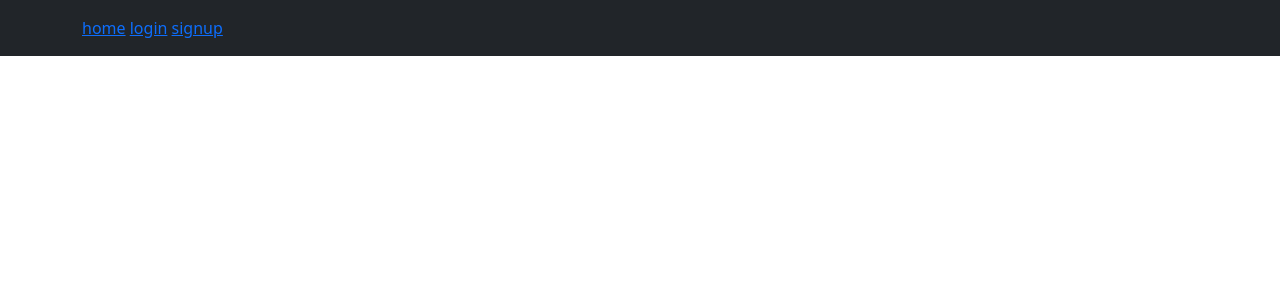
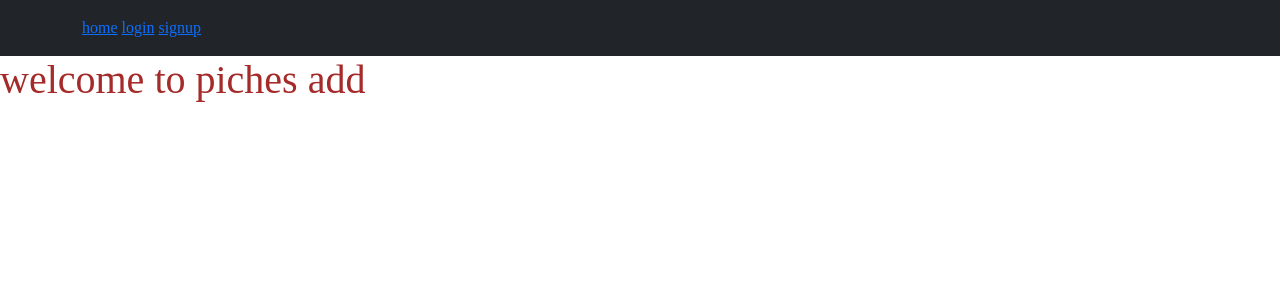
Before and after one commit to kiplangat01/One-minute-pitches, a Flask app: page / in a window 1280 px wide. Shown: the top 300 px of the page. Run offline with Flask 2, Linux system fonts and the light colour scheme; some libraries are stand-ins or nearby versions.

Commit message:
started styling

```diff
--- /dev/null
+++ b/app/static/css/style.css
@@ -0,0 +1,12 @@
+body{
+    font-family: serif;
+
+}
+
+li{
+    color: rebeccapurple;
+}
+
+.impress{
+    color: brown;
+}
--- a/app/templates/base.html
+++ b/app/templates/base.html
@@ -13,7 +13,7 @@
 <body>
 
      {% block navbar %}
-       {% include 'navbar.html' %}
+      {% include 'navbar.html' %}
      {% endblock %}
 
      {% block content%}
--- a/app/templates/index.html
+++ b/app/templates/index.html
@@ -1,4 +1,10 @@
 {% extends 'base.html' %}
 
 
-<h1>welcome to piches add</h1>
+{% block content%}
+
+
+<h1 class="impress">welcome to piches add</h1>
+
+
+{%endblock%}
--- a/app/templates/navbar.html
+++ b/app/templates/navbar.html
@@ -11,8 +11,6 @@
             <a href="{{url_for('main.signup')}}">signup</a>
 
 
-
-
           </li>
           </ul>
       </div>
--- a/run.py
+++ b/run.py
@@ -1,7 +1,8 @@
 from app import create_app
+
 
 
 app = create_app('dev')
 if __name__ ==  '__main__':
 
-    app.run(debug=True, port=5007)
+    app.run(debug=True, port=5000)
```
